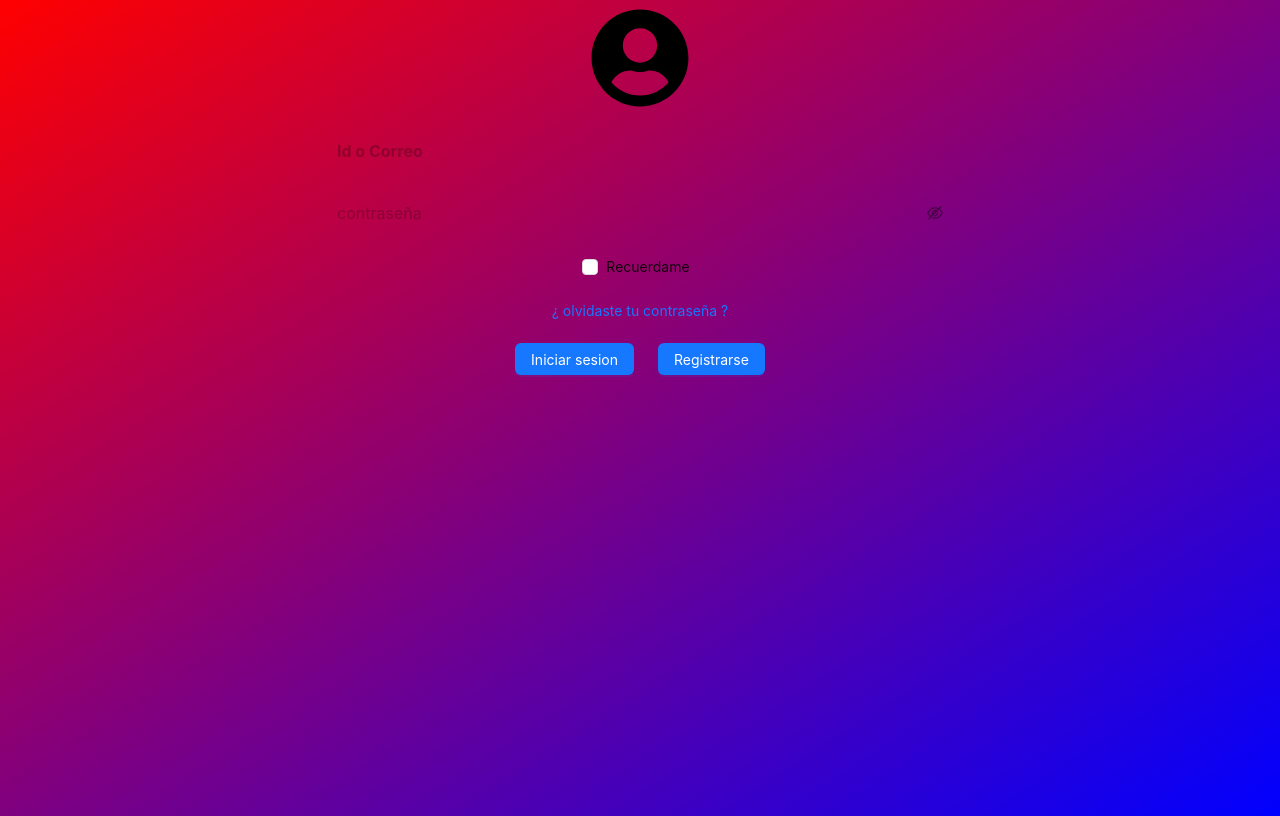
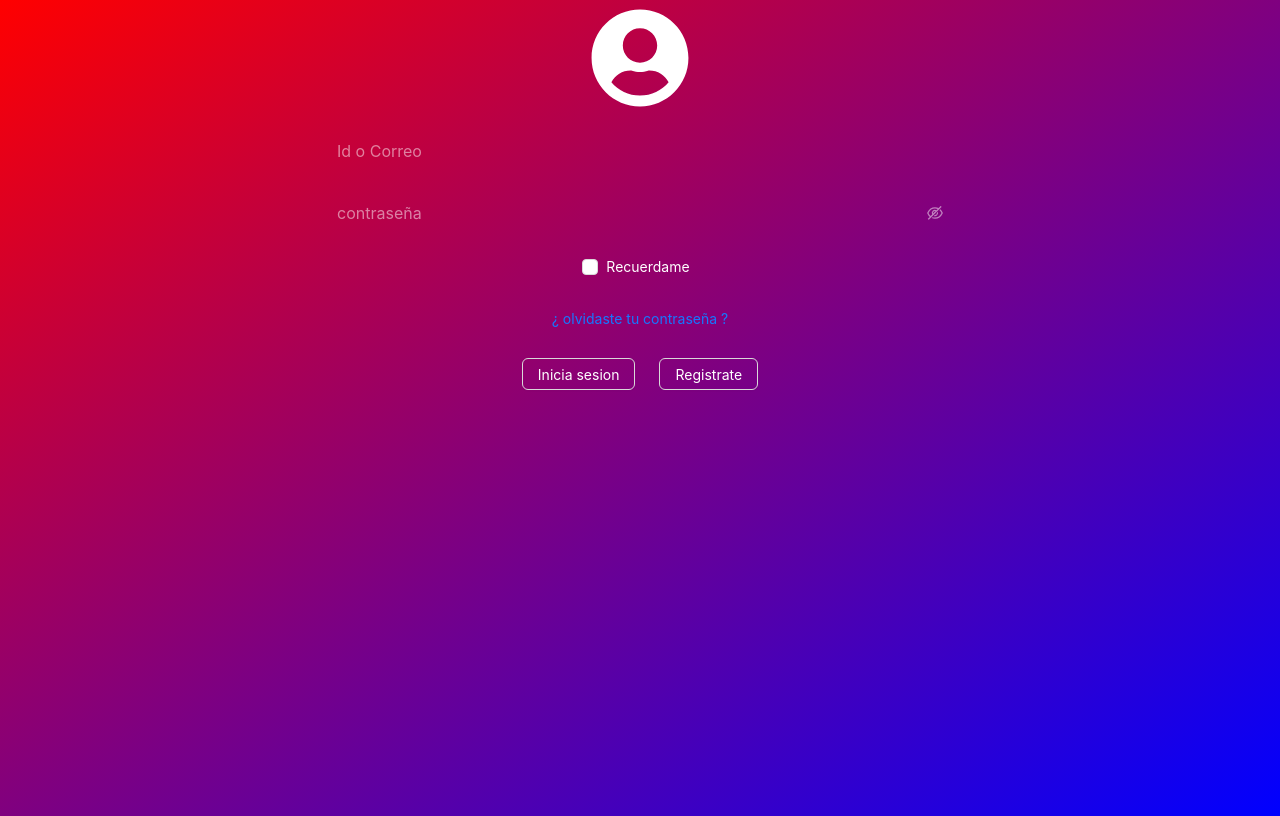
Before and after one commit to Marlon-E-Zambrano-Z/AUG, a React (Vite) app: page / in a window 1280 px wide. Built offline with nearby package versions, Linux system fonts and the light colour scheme.

Commit message:
Modificación
Terminado el proceso estetico falta la lógica

```diff
--- a/src/screen/Login.tsx
+++ b/src/screen/Login.tsx
@@ -1,12 +1,21 @@
 import {
   Button,
+  Checkbox,
   Col,
-  Checkbox,
+  ConfigProvider,
   Flex,
   Input,
-  Row } from "antd"
+  Row
+  } from "antd"
+
+import {
+  BLUE_LIGHT,
+  TRANSPARENT,
+  WHITE_LIGHT,
+  WHITE_TRANSPARENT,
+  } from "../css/Colors.ts"
+
 import { FaUserCircle as SignInIcon } from "react-icons/fa"
-import { inputStyleLogin as inputStyle } from "../css/Login.ts"
 
 import { useEffect } from "react"
 
@@ -17,12 +26,42 @@ function Login() {
   recuperar contraseña o tenerla guardada con la opcion
   de recordar contraseña
    */
+
+
+
   useEffect(() => {
+    /*
+    Se agregan propiedades que son globales pero son
+    necesarias para una visualizacion correcta
+    */
     document.body.style.background = "linear-gradient(to bottom right, #f00, #00f)"
     document.body.style.minHeight = "100vh"
   }, [])
 
   return (
+    <ConfigProvider
+    theme={{
+      components : {
+        Input : {
+          colorTextPlaceholder : WHITE_TRANSPARENT,
+          colorText : WHITE_LIGHT,
+          colorIcon : WHITE_TRANSPARENT,
+          colorIconHover : WHITE_LIGHT
+        },
+        Checkbox : {
+          colorText : WHITE_LIGHT
+        },
+        Button : {
+          defaultBg : TRANSPARENT,
+          colorText : WHITE_LIGHT,
+          defaultGhostBorderColor : TRANSPARENT,
+          defaultGhostColor : TRANSPARENT,
+          defaultHoverBorderColor : BLUE_LIGHT,
+          defaultHoverColor : BLUE_LIGHT
+        }
+      },
+    }}
+    >
     <Row gutter={8}>
       <Col span={6}/>
       <Col span={12}>
@@ -33,31 +72,38 @@ function Login() {
         gap="large">
           <SignInIcon
           size={100}
+          fill="#fff"
           />
           <Input
+            autoFocus
             placeholder="Id o Correo"
             maxLength={50}
             size="large"
-            style={inputStyle}
+            className="inputSignIn"
             variant="borderless" />
           <Input.Password
             size="large"
             variant="borderless"
-            style={inputStyle}
+            className="inputSignIn"
             placeholder="contraseña" />
           <Checkbox>Recuerdame</Checkbox>
-          <a href="#">¿ olvidaste tu contraseña ?</a>
+          <Button
+            type="link"
+            href="#">
+            ¿ olvidaste tu contraseña ?
+          </Button>
           <Flex
           justify="space-around"
           align="center"
           gap="large">
-            <Button type="primary">Iniciar sesion</Button>
-            <Button type="primary">Registrarse</Button>
+            <Button>Inicia sesion</Button>
+            <Button>Registrate</Button>
           </Flex>
         </Flex>
       </Col>
       <Col span={6}/>
     </Row>
+    </ConfigProvider>
   )
 }
 
```
